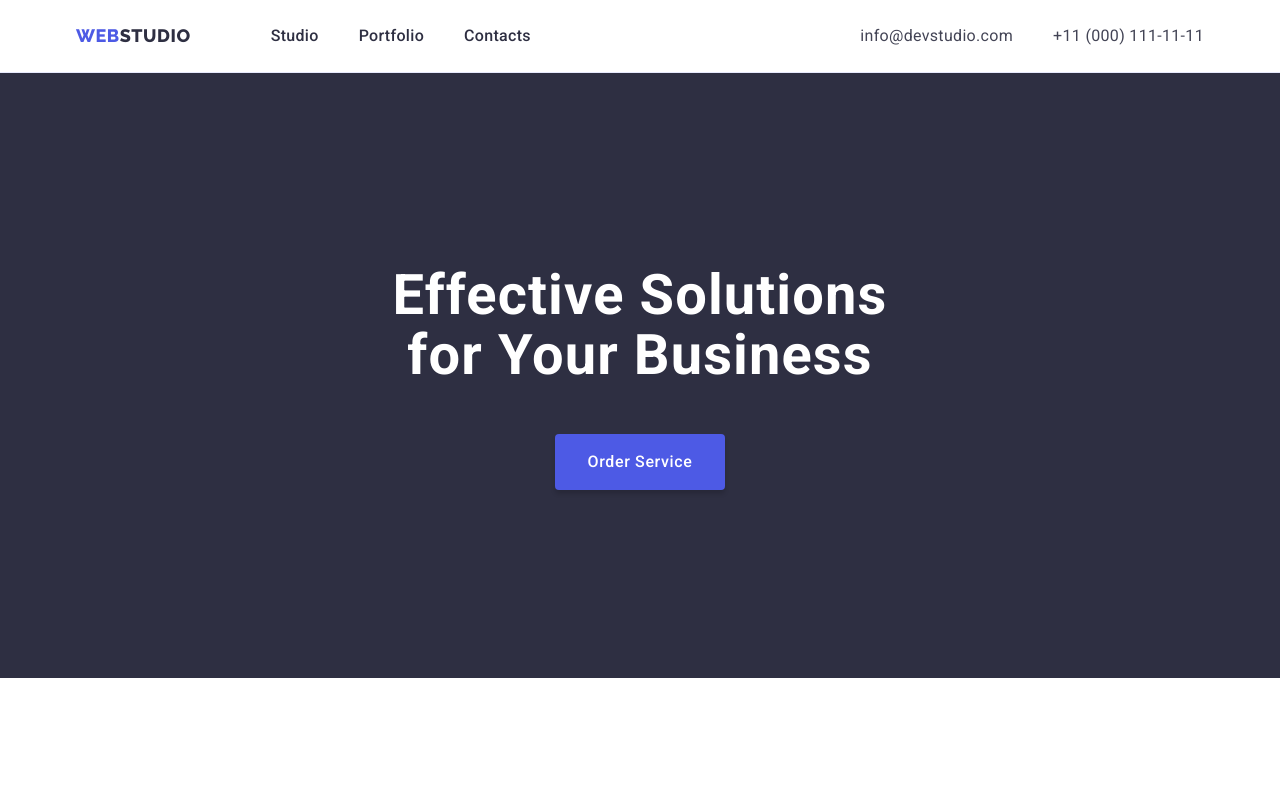
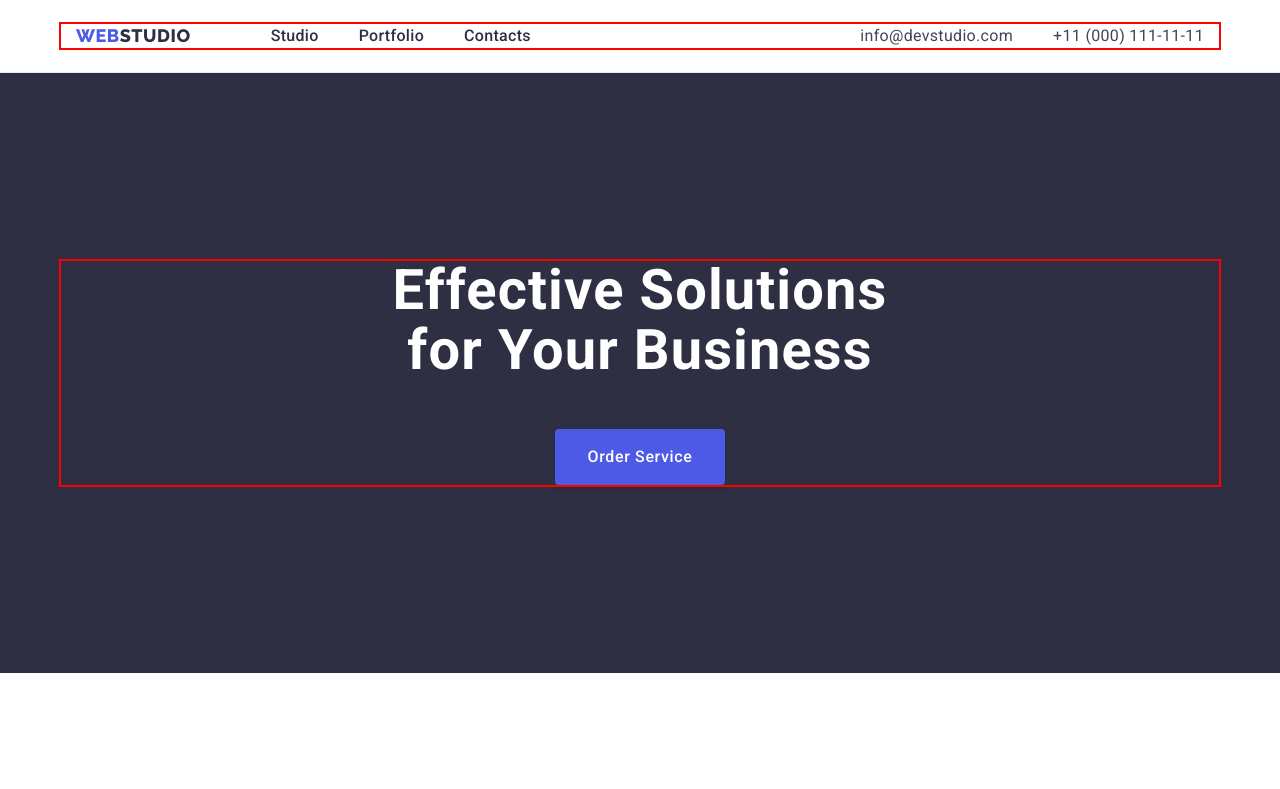
Before and after one commit to anfdrva/goit-markup-hw-03, a plain HTML site: page index.html in a window 1280 px wide. Shown: the top 789 px of the page. Drawn offline with nearby package versions, Linux system fonts and the light colour scheme.

Commit message:
final_fix

```diff
--- a/css/styles.css
+++ b/css/styles.css
@@ -39,8 +39,9 @@ body{
     max-width: 1158px;
     padding-left: 15px;
     padding-right: 15px;
-    margin: 0 auto;
-    /* outline: 2px solid red; */
+    margin-left: auto;
+    margin-right: auto;
+    outline: 2px solid red;
 }
 
 .section{
@@ -133,7 +134,7 @@ img{
 .hero{
     background-color: var(--first-main-color);
     text-align: center;
-    padding-top: 193px;
+    padding-top: 188px;
     padding-bottom: 188px;
 }
 
@@ -143,8 +144,9 @@ img{
     letter-spacing: 0.02em;
     color: var(--white-color);
     margin-bottom: 48px;
-    padding-left: 316px;
-    padding-right: 316px;
+    width: 496px;
+    margin-left: auto;
+    margin-right: auto;
 }
 
 .hero-btn{
@@ -185,6 +187,7 @@ img{
     line-height: 1.2;
     letter-spacing: 0.02em;
     color: var(--first-main-color);
+    margin-bottom: 8px;
 }
 
 .qualities-text{
@@ -236,7 +239,7 @@ img{
 }
 
 .team-text{
-    padding: 32px 16px;
+    padding: 32px 0;
     background: var(--white-color);
     box-shadow: 0px 1px 6px rgba(46, 47, 66, 0.08), 0px 1px 1px rgba(46, 47, 66, 0.16), 0px 2px 1px rgba(46, 47, 66, 0.08);
     border-radius: 0px 0px 4px 4px;
@@ -275,6 +278,14 @@ img{
     background-color: var(--first-main-color);
     padding-top: 100px;
     padding-bottom: 100px;
+
+}
+
+.footer-container{
+    width: 294px;
+    /* margin-left: 110px; */
+    text-align: start;
+
 }
 
 .footer-logo{
```
